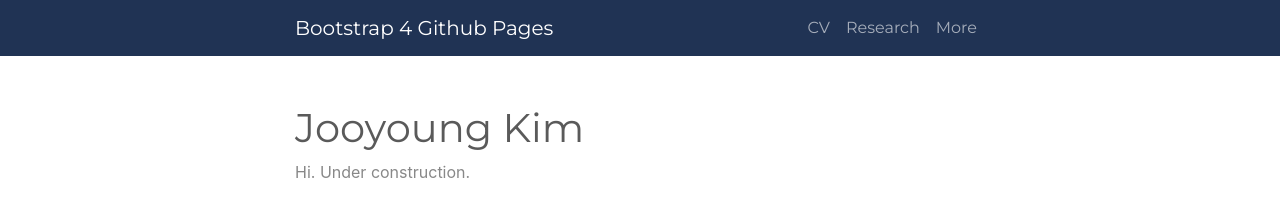
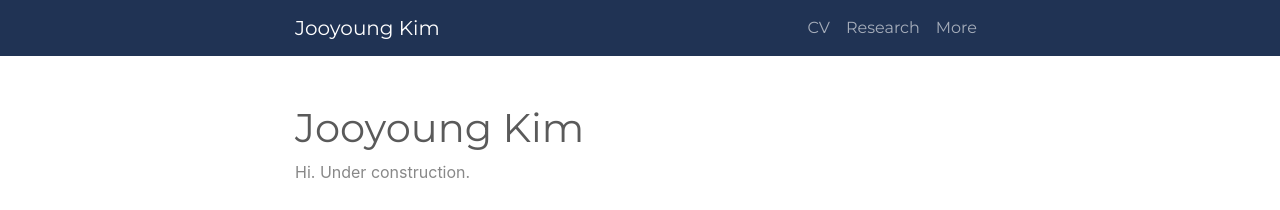
Before and after one commit to jooyounggkim/jooyounggkim_practice.github.io, a Jekyll site: the page built from index.md, in a window 1280 px wide. Shown: the top 210 px of the page. Built offline with Jekyll 4.4.1, drawn with Linux system fonts in a browser that asks for light colours.

Commit message:
Update _config.yml
Good

```diff
--- a/_config.yml
+++ b/_config.yml
@@ -13,16 +13,16 @@
 # you will see them accessed via {{ site.title }}, {{ site.email }}, and so on.
 # You can create any custom variable you would like, and they will be accessible
 # in the templates via {{ site.myvariable }}.
-title: Bootstrap 4 Github Pages
-email: ""
+title: Jooyoung Kim
+email: "jkim266@syr.edu"
 description: >- # this means to ignore newlines until "baseurl:"
-  A Bootstrap 4 start up project for Jekyll and Github Pages
+
 #baseurl: "" # the subpath of your site, e.g. /blog
 #url: "" # the base hostname & protocol for your site, e.g. http://example.com
 #twitter_username: jekyllrb
 #github_username:  jekyll
 
-repository: "nicolas-van/bootstrap-4-github-pages"
+repository: "kimjoo0/kimjoo0.github.io"
 
 # Build settings
 plugins:
```
